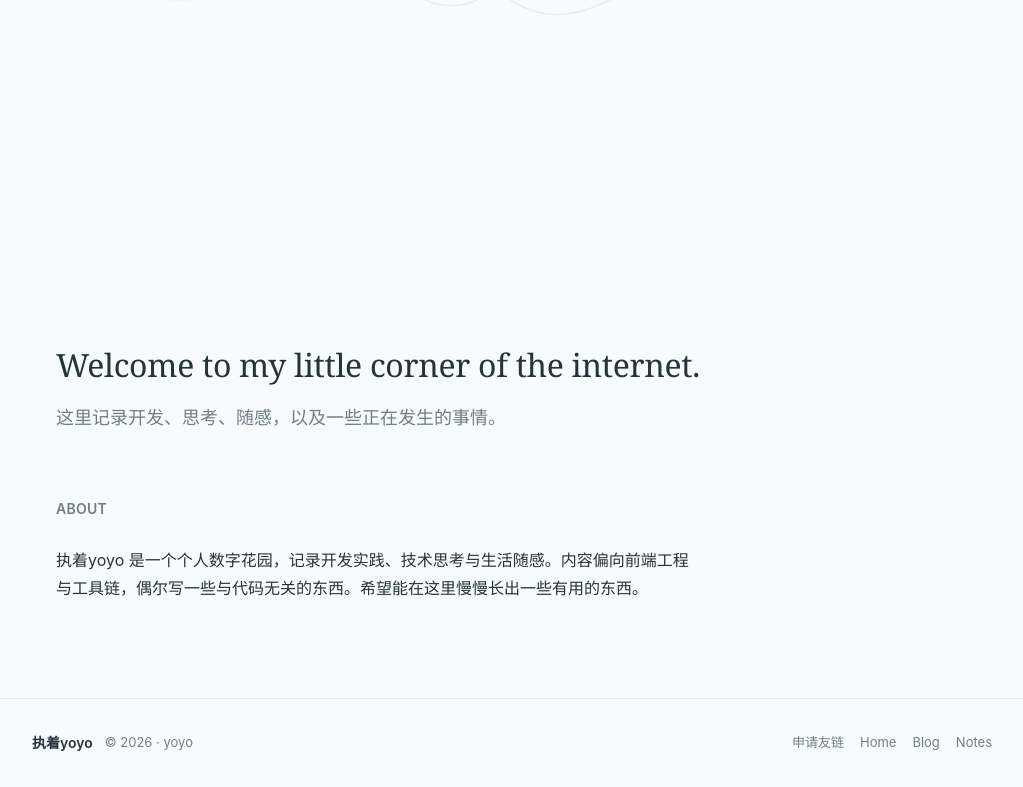
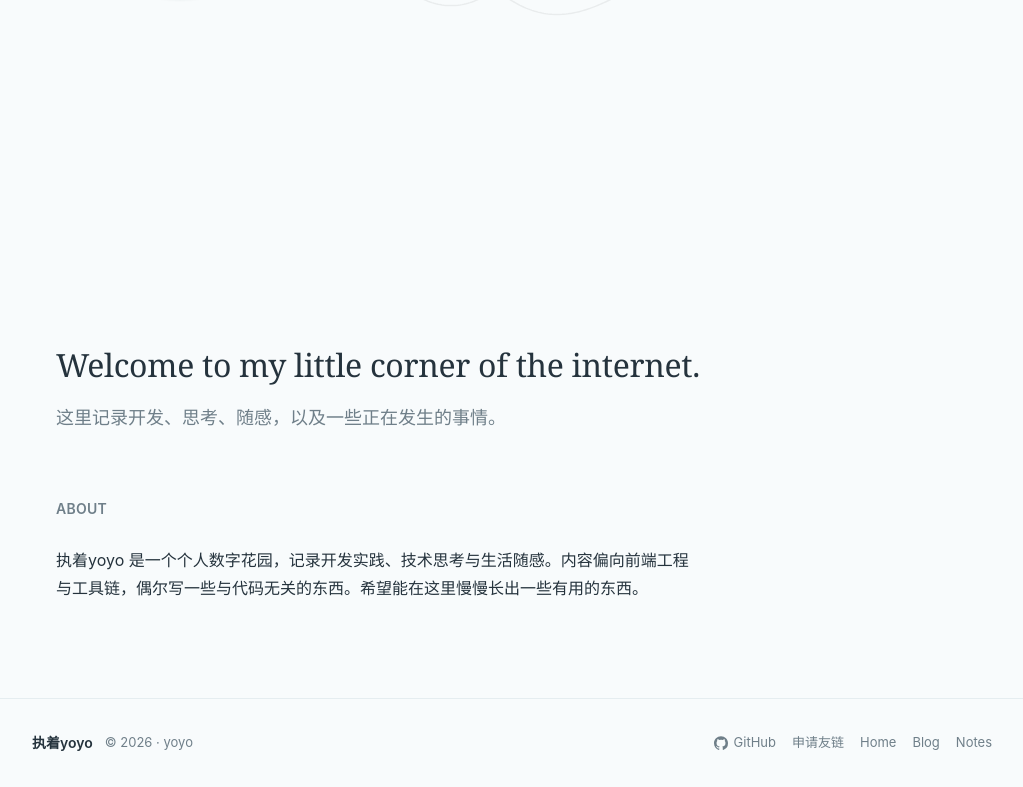
Before and after one commit to yoyo-coding/me, a Next.js app: page / in a window 1280 px wide. Shown: the part 552-1339 px from the top of the page, without its empty margins (128-1151 px from the left). Built offline with nearby package versions, Linux system fonts and the light colour scheme.

Commit message:
restore GitHub link in footer alongside apply-friend

```diff
--- a/src/components/footer.tsx
+++ b/src/components/footer.tsx
@@ -1,7 +1,8 @@
 import Link from "next/link";
-import { navItems, siteConfig } from "@/lib/site-config";
+import { navItems, siteConfig, githubUrl } from "@/lib/site-config";
+import { GithubIcon } from "@/components/icons";
 
-/** 页脚：站名 + 标语 / 申请友链 + Home + Blog + Notes */
+/** 页脚：站名 + 标语 / GitHub + 申请友链 + Home + Blog + Notes */
 export function Footer() {
   const footerLinks = navItems.filter((item) =>
     ["home", "blog", "notes"].includes(item.key),
@@ -17,6 +18,16 @@ export function Footer() {
           </span>
         </div>
         <div className="yoyo-footer-links">
+          <a
+            href={githubUrl}
+            className="yoyo-footer-link"
+            target="_blank"
+            rel="noopener noreferrer"
+            aria-label="GitHub"
+          >
+            <GithubIcon size={14} />
+            GitHub
+          </a>
           <Link href="/about#apply-friend" className="yoyo-footer-link">
             申请友链
           </Link>
```
